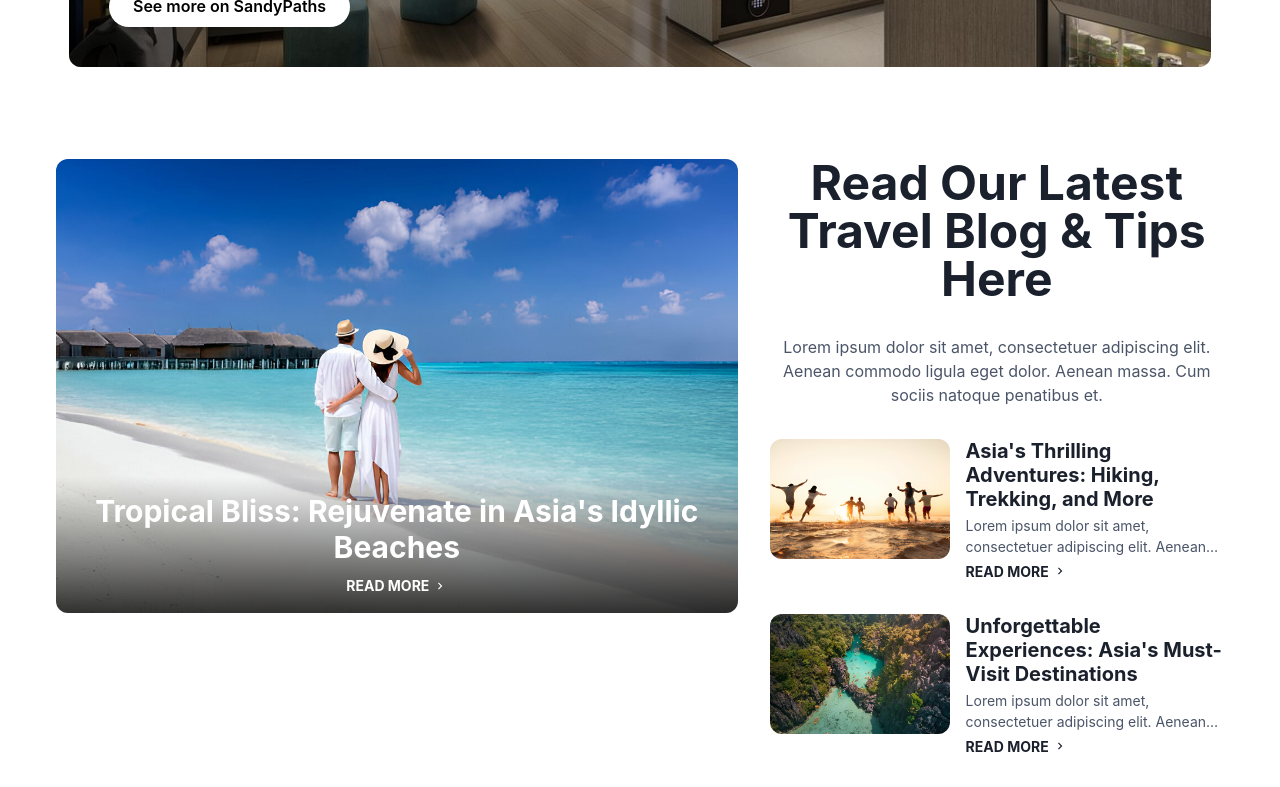
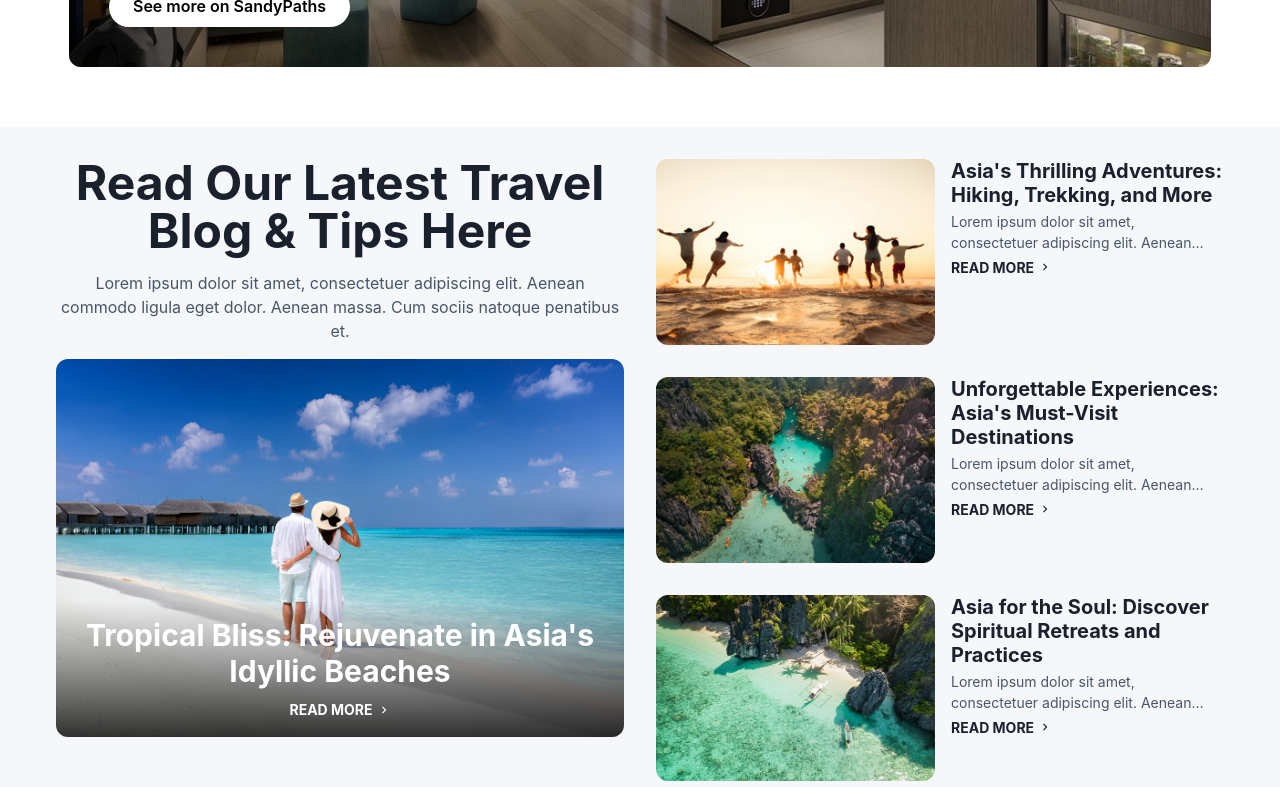
Before and after one commit to rapthar/sandypaths, a React (Create React App) app: page / in a window 1280 px wide. Shown: the part 4460-5247 px from the top of the page. Built offline with nearby package versions, Linux system fonts and the light colour scheme.

Commit message:
Update Hometen.jsx

```diff
--- a/src/Components/Home/Hometen.jsx
+++ b/src/Components/Home/Hometen.jsx
@@ -24,7 +24,7 @@ const MainCard = ({ title, image }) => (
 
 const SideCard = ({ title, description, image }) => (
   <HStack spacing={4} align="start">
-    <Image src={image} alt={title} objectFit="cover" w="180px" h="120px" borderRadius="xl" />
+    <Image src={image} alt={title} objectFit="cover" w="279px" h="186px" borderRadius="xl" />
     <VStack align="start" spacing={1} flex={1}>
       <Heading size="md" textAlign="left">{title}</Heading>
       <Text fontSize="sm" color="gray.600" noOfLines={2} textAlign="left">{description}</Text>
@@ -37,18 +37,20 @@ const SideCard = ({ title, description, image }) => (
 
 const TravelBlogSection = () => {
   return (
-    <Box bg="white" py={8}>
+    <Box bg="#F5F7FB" py={8}>
       <Box maxWidth="1200px" margin="auto" px={4}>
-        <Grid templateColumns={{ base: "1fr", lg: "3fr 2fr" }} gap={8} alignItems="start">
-          <VStack align="stretch" spacing={4}>
-            <MainCard
-              title="Tropical Bliss: Rejuvenate in Asia's Idyllic Beaches"
-              image="/img/romantic.jpg"
-            />
+        <Grid templateColumns={{ base: "1fr", lg: "1fr 1fr" }} gap={8} alignItems="start">
+          <VStack align="start" spacing={4}>
+            <Heading size="2xl" fontWeight="bold">Read Our Latest Travel Blog & Tips Here</Heading>
+            <Text color="gray.600">Lorem ipsum dolor sit amet, consectetuer adipiscing elit. Aenean commodo ligula eget dolor. Aenean massa. Cum sociis natoque penatibus et.</Text>
+            <Box width="100%" height="auto" aspectRatio={16 / 9}>
+              <MainCard
+                title="Tropical Bliss: Rejuvenate in Asia's Idyllic Beaches"
+                image="/img/romantic.jpg"
+              />
+            </Box>
           </VStack>
           <VStack spacing={8} align="stretch">
-            <Heading size="2xl" fontWeight="bold">Read Our Latest Travel Blog & Tips Here</Heading>
-            <Text color="gray.600">Lorem ipsum dolor sit amet, consectetuer adipiscing elit. Aenean commodo ligula eget dolor. Aenean massa. Cum sociis natoque penatibus et.</Text>
             <SideCard
               title="Asia's Thrilling Adventures: Hiking, Trekking, and More"
               description="Lorem ipsum dolor sit amet, consectetuer adipiscing elit. Aenean commodo..."
```
